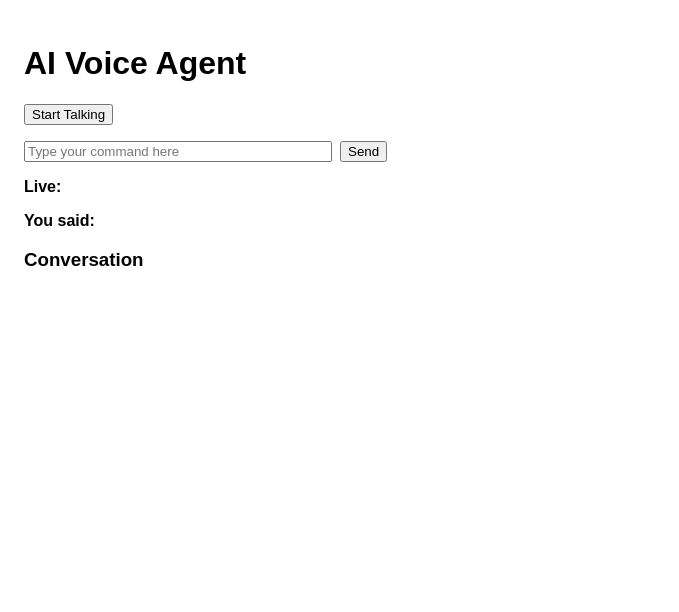
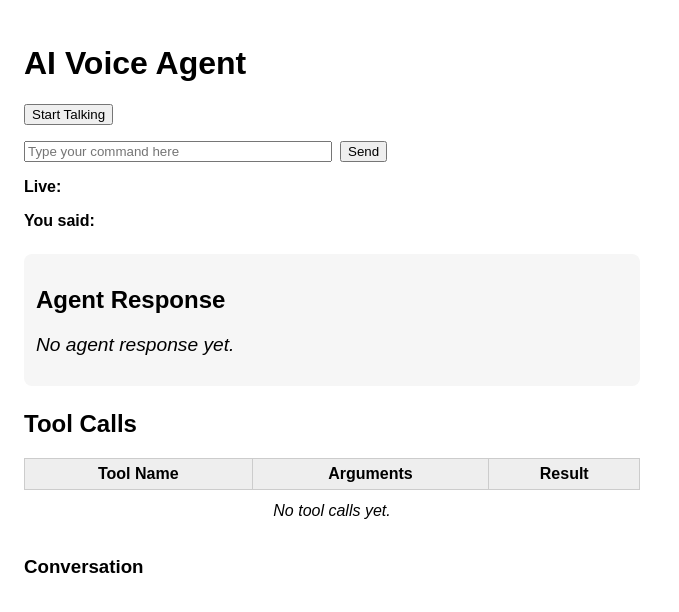
Before and after one commit to RikSportel/mtg-trades-agent-front, a React (Create React App) app: page / in a window 1280 px wide. Shown: the top 612 px of the page, without its empty margins (0-679 px from the left). Built offline with nearby package versions, Linux system fonts and the light colour scheme.

Commit message:
Updates to front-end

```diff
--- a/public/index.html
+++ b/public/index.html
@@ -6,35 +6,12 @@
     <meta name="viewport" content="width=device-width, initial-scale=1" />
     <meta name="theme-color" content="#000000" />
     <meta name="description" content="Web site created using create-react-app" />
-    <link rel="apple-touch-icon" href="%PUBLIC_URL%/logo192.png" />
-    <!--
-      manifest.json provides metadata used when your web app is installed on a
-      user's mobile device or desktop. See https://developers.google.com/web/fundamentals/web-app-manifest/
-    -->
+    <link rel="apple-touch-icon" href="%PUBLIC_URL%/rs.png" />
     <link rel="manifest" href="%PUBLIC_URL%/manifest.json" />
-    <!--
-      Notice the use of %PUBLIC_URL% in the tags above.
-      It will be replaced with the URL of the `public` folder during the build.
-      Only files inside the `public` folder can be referenced from the HTML.
-
-      Unlike "/favicon.ico" or "favicon.ico", "%PUBLIC_URL%/favicon.ico" will
-      work correctly both with client-side routing and a non-root public URL.
-      Learn how to configure a non-root public URL by running `npm run build`.
-    -->
     <title>RS MTG Trade Agent</title>
   </head>
   <body>
     <noscript>You need to enable JavaScript to run this app.</noscript>
     <div id="root"></div>
-    <!--
-      This HTML file is a template.
-      If you open it directly in the browser, you will see an empty page.
-
-      You can add webfonts, meta tags, or analytics to this file.
-      The build step will place the bundled scripts into the <body> tag.
-
-      To begin the development, run `npm start` or `yarn start`.
-      To create a production bundle, use `npm run build` or `yarn build`.
-    -->
   </body>
 </html>
--- a/src/App.js
+++ b/src/App.js
@@ -65,29 +65,83 @@ function App() {
         </div>
         <p><strong>Live:</strong> {interimTranscript}</p>
         <p><strong>You said:</strong> {transcript}</p>
-        <pre>{response}</pre>
-        {/* Show card image if response is a JSON string with image_url and status success */}
+
+        {/* 1. Render last agent message at the top */}
+        <div style={{ margin: '24px 0', padding: '12px', background: '#f6f6f6', borderRadius: 8 }}>
+          <h2>Agent Response</h2>
+          <div style={{ fontSize: '1.2em', minHeight: 40 }}>
             {(() => {
-          try {
-            const obj = JSON.parse(response);
-            if (obj && obj.image_url && obj.status === "success") {
-              return (
-                <div style={{ margin: "16px 0" }}>
-                  <img src={obj.image_url} alt="Card" style={{ maxWidth: "300px", border: "1px solid #ccc" }} />
-                  <div>
-                    <strong>Set:</strong> {obj.set_code}<br />
-                    <strong>Collector #:</strong> {obj.collector_number}
+              const lastMsg = Array.isArray(messages) && messages.length > 0 ? messages[messages.length - 1] : null;
+              if (lastMsg && lastMsg.role === 'assistant' && lastMsg.content) {
+                return lastMsg.content;
+              }
+              return <em>No agent response yet.</em>;
+            })()}
           </div>
         </div>
+
+        {/* 2. Table for tool calls and results */}
+        <div style={{ margin: '24px 0' }}>
+          <h2>Tool Calls</h2>
+          <table style={{ width: '100%', borderCollapse: 'collapse', background: '#fff' }}>
+            <thead>
+              <tr style={{ background: '#eee' }}>
+                <th style={{ border: '1px solid #ccc', padding: '6px' }}>Tool Name</th>
+                <th style={{ border: '1px solid #ccc', padding: '6px' }}>Arguments</th>
+                <th style={{ border: '1px solid #ccc', padding: '6px' }}>Result</th>
+              </tr>
+            </thead>
+            <tbody>
+              {(() => {
+                // Find all assistant messages with tool_calls
+                const rows = [];
+                (Array.isArray(messages) ? messages : []).forEach((msg, i) => {
+                  if (msg.role === 'assistant' && Array.isArray(msg.tool_calls)) {
+                    msg.tool_calls.forEach((call, idx) => {
+                      // Find matching tool response by id
+                      const toolMsg = (Array.isArray(messages) ? messages : []).find(
+                        m => m.role === 'tool' && m.tool_call_id === call.id
                       );
+                      let result = '';
+                      if (toolMsg && toolMsg.content) {
+                        try {
+                          result = JSON.stringify(JSON.parse(toolMsg.content), null, 2);
+                        } catch {
+                          result = toolMsg.content;
                         }
-          } catch (e) {}
-          return null;
+                      }
+                      rows.push(
+                        <tr key={i + '-' + idx}>
+                          <td style={{ border: '1px solid #ccc', padding: '6px' }}>{call.function.name}</td>
+                          <td style={{ border: '1px solid #ccc', padding: '6px' }}>{call.function.arguments}</td>
+                          <td style={{ border: '1px solid #ccc', padding: '6px' }}><pre style={{ margin: 0 }}>{result}</pre></td>
+                        </tr>
+                      );
+                    });
+                  }
+                });
+                return rows.length > 0 ? rows : (
+                  <tr><td colSpan={3} style={{ textAlign: 'center', padding: '12px' }}><em>No tool calls yet.</em></td></tr>
+                );
               })()}
+            </tbody>
+          </table>
+        </div>
+
+        {/* Conversation history (optional, can be removed for clarity) */}
         <h3>Conversation</h3>
         <ul>
           {(Array.isArray(messages) ? messages : []).map((msg, i) => (
-            <li key={i}><strong>{msg.role}:</strong> {msg.content}</li>
+            <li key={i}>
+              <strong>{msg.role}:</strong>{" "}
+              {typeof msg.content === "string"
+                ? msg.content
+                : Array.isArray(msg.content)
+                  ? msg.content.map((item, idx) => (
+                      <span key={idx}>{JSON.stringify(item)} </span>
+                    ))
+                  : JSON.stringify(msg.content)}
+            </li>
           ))}
         </ul>
       </div>
--- a/src/gptAgent.js
+++ b/src/gptAgent.js
@@ -13,11 +13,14 @@ export function useAgent() {
 		console.log("Sending request to:", agentUrl);
 		let res;
 		try {
-			res = await fetch(agentUrl, {
-				method: "POST",
-				headers: { "Content-Type": "application/json" },
-				body: JSON.stringify({ message: userInput, messages })
-			});
+      const body = messages.length > 0
+        ? { message: userInput, messages }
+        : { message: userInput };
+      res = await fetch(agentUrl, {
+        method: "POST",
+        headers: { "Content-Type": "application/json" },
+        body: JSON.stringify(body)
+      });
 		} catch (error) {
 			console.error("Network error:", error);
 			throw error;
--- a/src/useSpeech.js
+++ b/src/useSpeech.js
@@ -1,6 +1,5 @@
-import React, { useRef, useEffect } from 'react';
+import { useRef, useEffect } from 'react';
 
-// useSpeech.js
 export function useSpeech({ onResult, onInterimResult, onStart, onEnd }) {
   const recognition = useRef(null);
 
```
Lines whose indentation alone changed are shown as unchanged.
